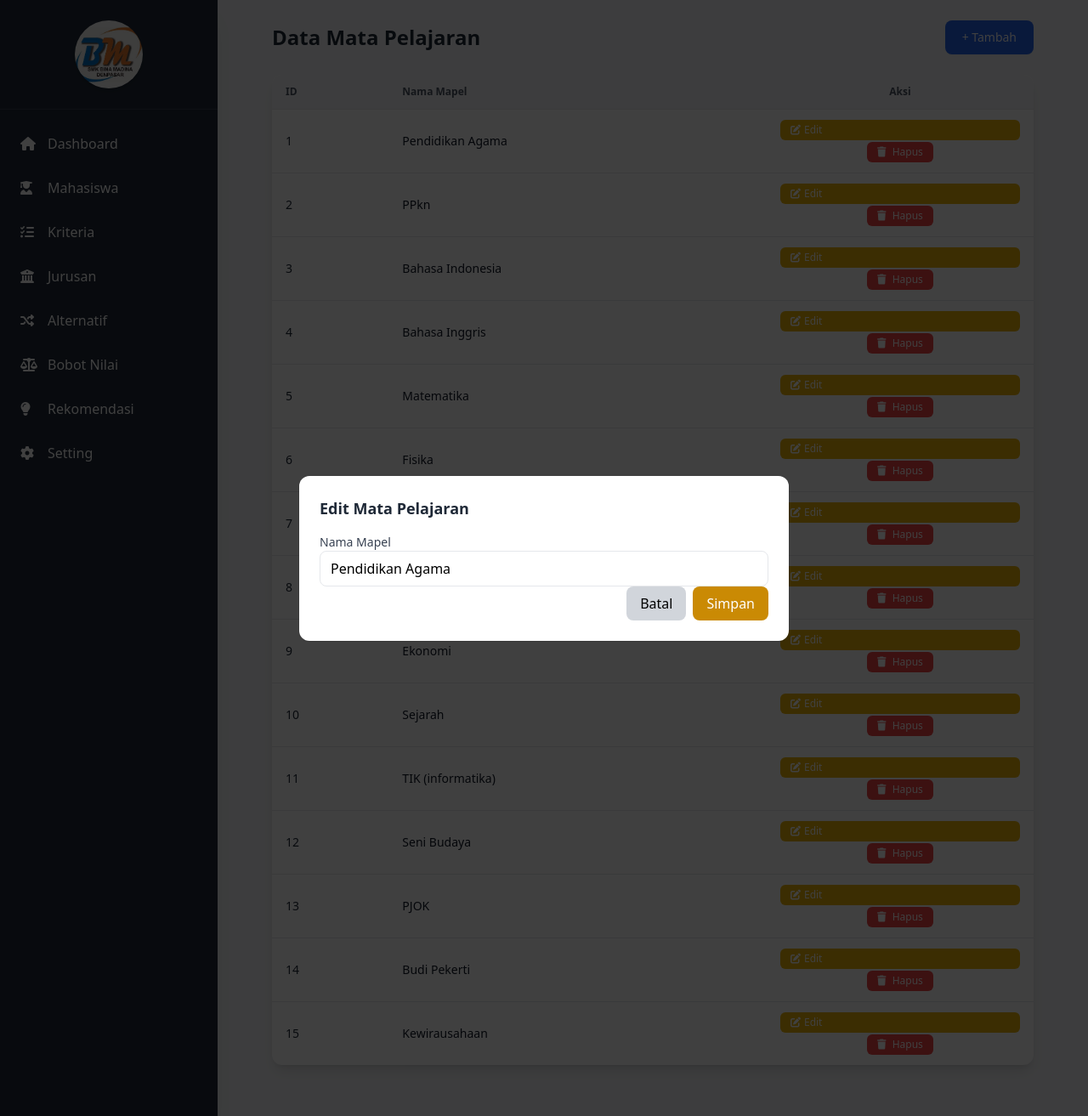
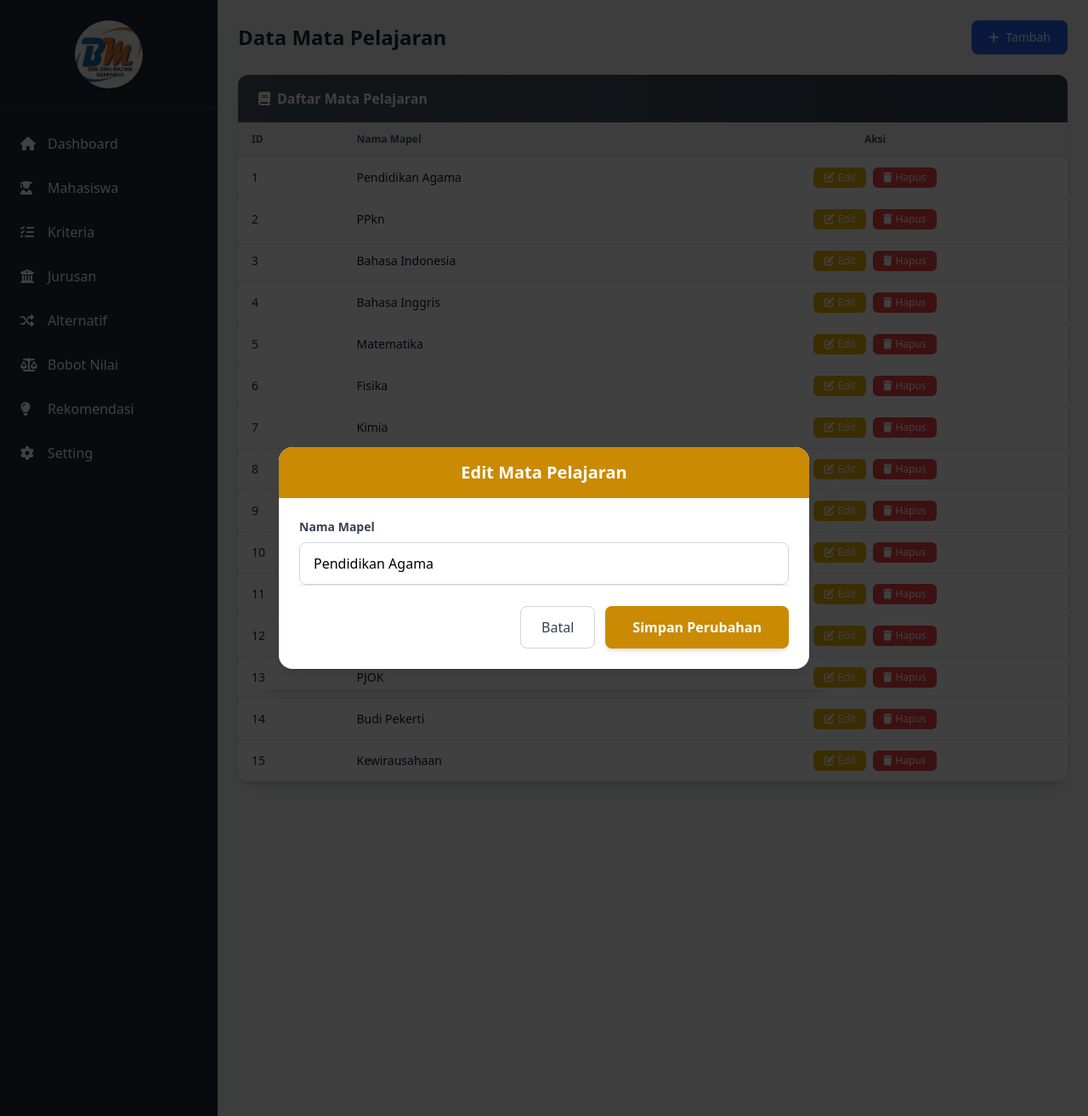
Before and after one commit to Nyomanpass/spkjurusan, a CodeIgniter app: page /spkjurusan/index.php/matapelajaran/index in a window 1280 px wide, after a click on "Edit". Shown: the whole page at 85% size. Run offline with CodeIgniter, Linux system fonts and the light colour scheme; data comes from the database, SQL or seed files in the repository; some libraries are stand-ins or nearby versions.

Commit message:
tambah style navbar

```diff
--- a/application/config/config.php
+++ b/application/config/config.php
@@ -23,8 +23,8 @@ defined('BASEPATH') or exit('No direct script access allowed');
 | a PHP script and you can easily do that on your own.
 |
 */
-// $config['base_url'] = 'http://localhost:8888/spkjurusan/';
-$config['base_url'] = 'http://localhost/spkjurusan/';
+$config['base_url'] = 'http://localhost:8888/spkjurusan/';
+// $config['base_url'] = 'http://localhost/spkjurusan/';
 
 /*
 |--------------------------------------------------------------------------
--- a/application/config/database.php
+++ b/application/config/database.php
@@ -77,7 +77,7 @@ $db['default'] = array(
 	'dsn'	=> '',
 	'hostname' => 'localhost',
 	'username' => 'root',
-	'password' => '',
+	'password' => 'root',
 	'database' => 'spkjurusan',
 	'dbdriver' => 'mysqli',
 	'dbprefix' => '',
--- a/application/controllers/KriteriaMapel.php
+++ b/application/controllers/KriteriaMapel.php
@@ -49,7 +49,7 @@ class KriteriaMapel extends CI_Controller
             ];
 
             $this->KriteriaMapel_model->update($id, $data);
-            redirect('kriteriaMapel');
+            redirect('setting');
         }
 
         // ambil data untuk form edit
--- a/application/controllers/MataPelajaran.php
+++ b/application/controllers/MataPelajaran.php
@@ -27,7 +27,7 @@ class MataPelajaran extends CI_Controller {
                 'nama_mapel' => $this->input->post('nama_mapel')
             ];
             $this->MataPelajaran_model->insert($data);
-            redirect('mataPelajaran');
+            redirect('setting');
         }
 
         $this->load->view('templates/header_dashboard');
@@ -43,7 +43,7 @@ class MataPelajaran extends CI_Controller {
                 'nama_mapel' => $this->input->post('nama_mapel')
             ];
             $this->MataPelajaran_model->update($id, $data);
-            redirect('mataPelajaran');
+            redirect('setting');
         }
 
         $data['mapel'] = $this->MataPelajaran_model->getById($id);
@@ -57,6 +57,6 @@ class MataPelajaran extends CI_Controller {
     public function delete($id)
     {
         $this->MataPelajaran_model->delete($id);
-        redirect('mataPelajaran');
+        redirect('setting');
     }
 }
--- a/application/views/bobot/index.php
+++ b/application/views/bobot/index.php
@@ -1,5 +1,5 @@
-<div class="min-h-screen  v">
-  <div class="max-w-6xl mx-auto">
+<div class="min-h-screen">
+  <div class="">
 
     <!-- Header -->
     <div class="flex flex-col md:flex-row md:justify-between items-center mb-6 gap-4">
--- a/application/views/jurusan/index.php
+++ b/application/views/jurusan/index.php
@@ -1,5 +1,5 @@
 <div class="min-h-screen">
-  <div class="max-w-7xl mx-auto">
+  <div class="">
     <!-- Header Section -->
     <div class="flex flex-col sm:flex-row justify-between items-start sm:items-center mb-6 gap-4">
       <div>
--- a/application/views/kriteria/index.php
+++ b/application/views/kriteria/index.php
@@ -1,5 +1,5 @@
 <div class="min-h-screen">
-  <div class="max-w-7xl mx-auto">
+  <div class="">
     <!-- Header Section -->
     <div class="flex flex-col sm:flex-row justify-between items-start sm:items-center mb-6 gap-4">
       <div>
--- a/application/views/kriteria_mapel/index.php
+++ b/application/views/kriteria_mapel/index.php
@@ -1,4 +1,4 @@
-<div class="max-w-6xl mx-auto">
+<div class="">
   <div class="flex justify-between items-center mb-6">
     <h1 class="text-2xl font-bold text-gray-800">Data Kriteria & Mapel</h1>
     <a onclick="document.getElementById('modalKriteriaMapel').classList.remove('hidden')"
@@ -9,7 +9,7 @@
 
   <?php foreach ($kriteria_mapel as $row): ?>
     <div class="bg-white rounded-xl shadow-lg mb-6 overflow-hidden">
-      <div class="bg-gradient-to-r from-purple-600 to-purple-700 px-6 py-4">
+      <div class="bg-gradient-to-r from-gray-600 to-gray-700 px-6 py-4">
         <h2 class="text-white font-semibold flex items-center">
             <i class="fas fa-list mr-2"></i>
             <?= $row['kriteria'] ?> (<?= $row['kode'] ?>)
@@ -28,6 +28,7 @@
               <tr class="hover:bg-gray-50 transition">
                 <td class="px-4 py-3 text-sm text-gray-800"><?= $m['nama_mapel'] ?></td>
                 <td class="px-4 py-3 text-center">
+                  <div class="flex justify-center space-x-2">
                     <a onclick="document.getElementById('modalEdit<?= $m['id'] ?>').classList.remove('hidden')"
                           class="px-3 py-1 bg-yellow-500 hover:bg-yellow-600 text-white rounded-md text-xs flex items-center">
                           <i class="fas fa-edit mr-1"></i>Edit
@@ -35,6 +36,7 @@
                     <a href="<?= base_url("kriteriaMapel/delete/{$m['id']}") ?>"
                       onclick="return confirm('Yakin hapus mapel ini?')"
                       class="px-3 py-1 bg-red-500 hover:bg-red-600 text-white rounded-md text-xs">Hapus</a>
+                  </div>
                 </td>
               </tr>
 
--- a/application/views/mahasiswa/alternatif.php
+++ b/application/views/mahasiswa/alternatif.php
@@ -1,5 +1,5 @@
 <div class="min-h-screen">
-    <div class="max-w-7xl mx-auto">
+    <div class="">
         <!-- Header Section -->
         <div class="flex flex-col sm:flex-row justify-between items-start sm:items-center mb-6 gap-4">
             <div>
--- a/application/views/mahasiswa/index.php
+++ b/application/views/mahasiswa/index.php
@@ -1,8 +1,8 @@
 <div class="min-h-screen">
-  <div class="max-w-7xl mx-auto">
+  <div class="">
     <!-- Header Section -->
     <div class="flex flex-col sm:flex-row justify-between items-start sm:items-center mb-6 gap-4">
-      <div class="text-center md:text-left">
+      <div class="text-left">
         <h2 class="text-2xl font-bold text-gray-800 mb-1">Tabel Data Siswa</h2>
         <p class="text-gray-600 text-sm">Daftar siswa yang terdaftar di sistem</p>
       </div>
--- a/application/views/mahasiswa/normalisasi.php
+++ b/application/views/mahasiswa/normalisasi.php
@@ -1,5 +1,5 @@
 <div class="min-h-screen">
-  <div class="max-w-6xl mx-auto">
+  <div class="">
     <!-- Tombol Kembali -->
     <div class="mb-4">
       <a href="<?= base_url('mahasiswa/alternatif') ?>"
--- a/application/views/matapelajaran/create.php
+++ b/application/views/matapelajaran/create.php
@@ -1,13 +1,30 @@
-<div class="max-w-xl mx-auto bg-white p-6 rounded-xl shadow">
-  <h2 class="text-lg font-bold mb-4 text-gray-800">Tambah Mata Pelajaran</h2>
-  <form method="post" action="<?= base_url('mataPelajaran/create') ?>" class="space-y-4">
-    <div>
-      <label class="block text-sm font-medium text-gray-700">Nama Mapel</label>
-      <input type="text" name="nama_mapel" required class="w-full border rounded-lg px-3 py-2">
-    </div>
-    <div class="flex justify-end space-x-2">
-      <a href="<?= base_url('mataPelajaran') ?>" class="px-4 py-2 bg-gray-300 rounded-lg hover:bg-gray-400">Batal</a>
-      <button type="submit" class="px-4 py-2 bg-blue-600 text-white rounded-lg hover:bg-blue-700">Simpan</button>
-    </div>
-  </form>
+<div class="max-w-3xl bg-white mx-auto rounded-2xl shadow-lg overflow-hidden">
+  <!-- Header -->
+  <div class="bg-gradient-to-r from-gray-600 to-gray-600 text-white py-4 px-6">
+    <h2 class="text-xl font-bold text-center">Tambah Mata Pelajaran</h2>
+  </div>
+
+  <!-- Form -->
+  <div class="p-6">
+    <form method="post" action="<?= base_url('mataPelajaran/create') ?>" class="space-y-6">
+      <div>
+        <label class="block text-sm font-semibold text-gray-700 mb-2">Nama Mapel</label>
+        <input type="text" name="nama_mapel" required
+          class="w-full border border-gray-300 rounded-lg px-4 py-3 focus:ring-2 focus:ring-gray-500 focus:border-transparent transition duration-200 hover:border-gray-400">
+      </div>
+
+      <!-- Tombol Aksi -->
+      <div class="flex justify-end gap-3 pt-6 border-t">
+        <button type="button"
+          onclick="document.getElementById('modalmatapelajaran').classList.add('hidden')"
+          class="px-6 py-3 rounded-lg border border-gray-300 text-gray-700 hover:bg-gray-100 transition duration-200">
+          Batal
+        </button>
+        <button type="submit"
+          class="bg-gray-600 hover:bg-gray-700 text-white font-semibold px-8 py-3 rounded-lg shadow-md transform transition duration-200 hover:scale-105 focus:outline-none focus:ring-2 focus:ring-purple-500 focus:ring-offset-2">
+          Simpan Data
+        </button>
+      </div>
+    </form>
+  </div>
 </div>
--- a/application/views/matapelajaran/edit.php
+++ b/application/views/matapelajaran/edit.php
@@ -1,13 +1,30 @@
-<div class="max-w-xl mx-auto bg-white p-6 rounded-xl shadow">
-  <h2 class="text-lg font-bold mb-4 text-gray-800">Edit Mata Pelajaran</h2>
-  <form method="post" action="<?= base_url('mataPelajaran/edit/'.$mapel['id_mapel']) ?>" class="space-y-4">
-    <div>
-      <label class="block text-sm font-medium text-gray-700">Nama Mapel</label>
-      <input type="text" name="nama_mapel" value="<?= $mapel['nama_mapel'] ?>" required class="w-full border rounded-lg px-3 py-2">
-    </div>
-    <div class="flex justify-end space-x-2">
-      <a href="<?= base_url('mataPelajaran') ?>" class="px-4 py-2 bg-gray-300 rounded-lg hover:bg-gray-400">Batal</a>
-      <button type="submit" class="px-4 py-2 bg-yellow-600 text-white rounded-lg hover:bg-yellow-700">Simpan</button>
-    </div>
-  </form>
+<div class="max-w-3xl bg-white mx-auto rounded-2xl shadow-lg overflow-hidden">
+  <!-- Header -->
+  <div class="bg-gradient-to-r from-yellow-600 to-yellow-600 text-white py-4 px-6">
+    <h2 class="text-xl font-bold text-center">Edit Mata Pelajaran</h2>
+  </div>
+
+  <!-- Form -->
+  <div class="p-6">
+    <form method="post" action="<?= base_url('mataPelajaran/edit/'.$mapel['id_mapel']) ?>" class="space-y-6">
+      <div>
+        <label class="block text-sm font-semibold text-gray-700 mb-2">Nama Mapel</label>
+        <input type="text" name="nama_mapel" value="<?= $mapel['nama_mapel'] ?>" required
+          class="w-full border border-gray-300 rounded-lg px-4 py-3 focus:ring-2 focus:ring-yellow-500 focus:border-transparent transition duration-200 hover:border-yellow-400">
+      </div>
+
+      <!-- Tombol Aksi -->
+      <div class="flex justify-end gap-3 pt-6 border-t">
+        <button type="button"
+          onclick="document.getElementById('modalEditmapel<?= $mapel['id_mapel'] ?>').classList.add('hidden')"
+          class="px-6 py-3 rounded-lg border border-gray-300 text-gray-700 hover:bg-gray-100 transition duration-200">
+          Batal
+        </button>
+        <button type="submit"
+          class="bg-yellow-600 hover:bg-yellow-700 text-white font-semibold px-8 py-3 rounded-lg shadow-md transform transition duration-200 hover:scale-105 focus:outline-none focus:ring-2 focus:ring-yellow-500 focus:ring-offset-2">
+          Simpan Perubahan
+        </button>
+      </div>
+    </form>
+  </div>
 </div>
--- a/application/views/matapelajaran/index.php
+++ b/application/views/matapelajaran/index.php
@@ -1,13 +1,23 @@
-<div class="max-w-4xl mx-auto">
+<div class="mb-10">
+  <!-- Header -->
   <div class="flex justify-between items-center mb-6">
     <h1 class="text-2xl font-bold text-gray-800">Data Mata Pelajaran</h1>
     <a onclick="document.getElementById('modalmatapelajaran').classList.remove('hidden')"
       class="inline-flex items-center px-5 py-2.5 bg-blue-600 text-white text-sm font-medium rounded-lg shadow-sm hover:bg-blue-700 focus:outline-none focus:ring-2 focus:ring-blue-500 focus:ring-offset-2 transition-all duration-200">
-            + Tambah
+      <i class="fas fa-plus mr-2"></i> Tambah
     </a>
   </div>
 
+  <!-- Card -->
   <div class="bg-white rounded-xl shadow-lg overflow-hidden">
+    <!-- Card Header -->
+    <div class="bg-gradient-to-r from-gray-600 to-gray-700 px-6 py-4">
+      <h2 class="text-white font-semibold flex items-center">
+        <i class="fas fa-book mr-2"></i> Daftar Mata Pelajaran
+      </h2>
+    </div>
+
+    <!-- Table -->
     <table class="w-full border-collapse">
       <thead class="bg-gray-100">
         <tr>
@@ -22,34 +32,37 @@
             <td class="px-4 py-3 text-sm text-gray-800"><?= $m['id_mapel'] ?></td>
             <td class="px-4 py-3 text-sm font-medium text-gray-900"><?= $m['nama_mapel'] ?></td>
             <td class="px-4 py-3 text-center">
+              <div class="flex justify-center space-x-2">
+                <!-- Tombol Edit -->
                 <a onclick="document.getElementById('modalEditmapel<?= $m['id_mapel'] ?>').classList.remove('hidden')"
                   class="px-3 py-1 bg-yellow-500 hover:bg-yellow-600 text-white rounded-md text-xs transition duration-200 flex items-center">
                   <i class="fas fa-edit mr-1"></i>Edit
                 </a>
+                <!-- Tombol Hapus -->
                 <a href="<?= base_url('mataPelajaran/delete/'.$m['id_mapel']) ?>"
                   onclick="return confirm('Yakin hapus mapel ini?')"
-                 class="px-3 py-1 bg-red-500 hover:bg-red-600 text-white rounded-md text-xs inline-block">
+                  class="px-3 py-1 bg-red-500 hover:bg-red-600 text-white rounded-md text-xs flex items-center">
                   <i class="fas fa-trash mr-1"></i> Hapus
                 </a>
+              </div>
             </td>
           </tr>
 
+          <!-- Modal Edit -->
           <div id="modalEditmapel<?= $m['id_mapel'] ?>" class="hidden fixed inset-0 z-50 flex items-center justify-center bg-black/75">
-                <div class="rounded-xl w-full max-w-2xl p-6 relative">
+            <div class="rounded-xl w-full max-w-2xl p-6 relative shadow-lg">
               <?php $this->load->view('matapelajaran/edit', ['mapel' => $m]); ?>
             </div>
           </div>
-
         <?php endforeach; ?>
       </tbody>
     </table>
   </div>
 </div>
 
-
 <!-- Modal Tambah -->
 <div id="modalmatapelajaran" class="hidden fixed inset-0 z-50 flex items-center justify-center bg-black/75">
-  <div class="rounded-xl w-full max-w-2xl p-6 relative">
+  <div class="rounded-xl w-full max-w-2xl p-6 relative shadow-lg">
     <?php $this->load->view('matapelajaran/create'); ?>
   </div>
 </div>
--- a/application/views/templates/header_dashboard.php
+++ b/application/views/templates/header_dashboard.php
@@ -12,7 +12,7 @@
 <body class="bg-gray-100">
   <div class="flex min-h-screen justify-end">
     <!-- Mobile Menu Button -->
-    <button id="mobile-menu-btn" class="md:hidden fixed top-4 left-4 bg-gray-800 text-white p-2 rounded">
+    <button id="mobile-menu-btn" class="md:hidden fixed top-4 right-4 bg-gray-800 text-white p-2 rounded">
       <svg class="w-6 h-6" fill="none" stroke="currentColor" viewBox="0 0 24 24">
         <path stroke-linecap="round" stroke-linejoin="round" stroke-width="2" d="M4 6h16M4 12h16M4 18h16"></path>
       </svg>
@@ -26,38 +26,46 @@
 
      <nav class="flex-1 mt-4 space-y-1 px-2">
       <a href="<?= base_url('home') ?>"
-          class="flex items-center px-4 py-3 rounded-lg hover:bg-gray-700 transition">
+        class="flex items-center px-4 py-3 rounded-lg transition <?= uri_string() == 'home' ? 'bg-gray-700' : 'hover:bg-gray-700' ?>">
         <i class="fas fa-home w-5 mr-3"></i> Dashboard
       </a>
+
       <a href="<?= base_url('mahasiswa') ?>"
-          class="flex items-center px-4 py-3 rounded-lg hover:bg-gray-700 transition">
+        class="flex items-center px-4 py-3 rounded-lg transition <?= uri_string() == 'mahasiswa' ? 'bg-gray-700' : 'hover:bg-gray-700' ?>">
         <i class="fas fa-user-graduate w-5 mr-3"></i> Mahasiswa
       </a>
+
       <a href="<?= base_url('kriteria') ?>"
-          class="flex items-center px-4 py-3 rounded-lg hover:bg-gray-700 transition">
+        class="flex items-center px-4 py-3 rounded-lg transition <?= uri_string() == 'kriteria' ? 'bg-gray-700' : 'hover:bg-gray-700' ?>">
         <i class="fas fa-list-check w-5 mr-3"></i> Kriteria
       </a>
+
       <a href="<?= base_url('jurusan') ?>"
-          class="flex items-center px-4 py-3 rounded-lg hover:bg-gray-700 transition">
+        class="flex items-center px-4 py-3 rounded-lg transition <?= uri_string() == 'jurusan' ? 'bg-gray-700' : 'hover:bg-gray-700' ?>">
         <i class="fas fa-university w-5 mr-3"></i> Jurusan
       </a>
+
       <a href="<?= base_url('mahasiswa/alternatif') ?>"
-          class="flex items-center px-4 py-3 rounded-lg hover:bg-gray-700 transition">
+        class="flex items-center px-4 py-3 rounded-lg transition <?= uri_string() == 'mahasiswa/alternatif' ? 'bg-gray-700' : 'hover:bg-gray-700' ?>">
         <i class="fas fa-random w-5 mr-3"></i> Alternatif
       </a>
+
       <a href="<?= base_url('bobot') ?>"
-          class="flex items-center px-4 py-3 rounded-lg hover:bg-gray-700 transition">
+        class="flex items-center px-4 py-3 rounded-lg transition <?= uri_string() == 'bobot' ? 'bg-gray-700' : 'hover:bg-gray-700' ?>">
         <i class="fas fa-balance-scale w-5 mr-3"></i> Bobot Nilai
       </a>
+
       <a href="<?= base_url('rekomendasi') ?>"
-          class="flex items-center px-4 py-3 rounded-lg hover:bg-gray-700 transition">
+        class="flex items-center px-4 py-3 rounded-lg transition <?= uri_string() == 'rekomendasi' ? 'bg-gray-700' : 'hover:bg-gray-700' ?>">
         <i class="fas fa-lightbulb w-5 mr-3"></i> Rekomendasi
       </a>
+
       <a href="<?= base_url('setting') ?>"
-          class="flex items-center px-4 py-3 rounded-lg hover:bg-gray-700 transition">
+        class="flex items-center px-4 py-3 rounded-lg transition <?= uri_string() == 'setting' ? 'bg-gray-700' : 'hover:bg-gray-700' ?>">
         <i class="fas fa-cog w-5 mr-3"></i> Setting
       </a>
     </nav>
+
 
       <!-- Logout -->
 
```
Also changed, not shown: application/views/kriteria_mapel/create.php (+4 -4 lines), application/views/kriteria_mapel/edit.php (+26 -12 lines), application/views/mahasiswa/detail.php (+7 -7 lines), application/views/setting/index.php (+31 -13 lines). Lines whose indentation alone changed are shown as unchanged.
